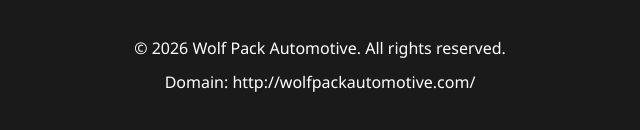
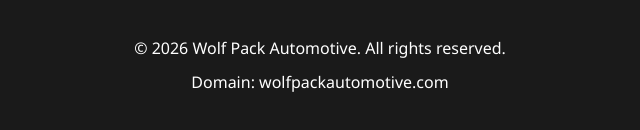
Before and after one commit to williamnieves2001/wolfpackmobileautomotive.com, a plain HTML site: page wolf pack automotive website/index.html in a window 1280 px wide. Shown: the part 1299-1429 px from the top of the page, 320-960 px from the left. Drawn offline with Linux system fonts and the light colour scheme.

Commit message:
Update index.html

```diff
--- a/wolf pack automotive website/index.html
+++ b/wolf pack automotive website/index.html
@@ -67,7 +67,7 @@
     <footer>
         <div class="container">
             <p>&copy; 2026 Wolf Pack Automotive. All rights reserved.</p>
-            <p>Domain: http://wolfpackautomotive.com/</p>
+            <p>Domain: wolfpackautomotive.com</p>
         </div>
     </footer>
 
```
